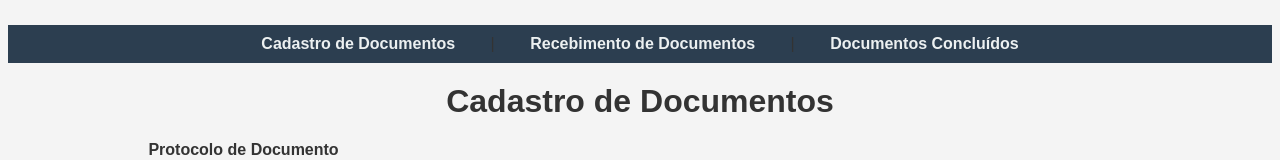
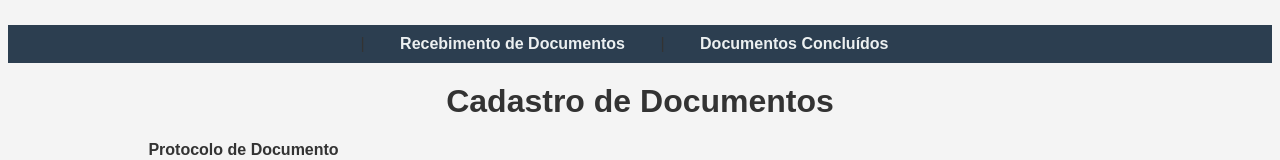
Before and after one commit to smspocoredondo/rh, a plain HTML site: page index.html in a window 1280 px wide. Shown: the top 160 px of the page. Drawn offline with Linux system fonts and the light colour scheme.

Commit message:
Update index.html
Signed-off-by: smspocoredondo <smspocoredondo@gmail.com>

```diff
--- a/index.html
+++ b/index.html
@@ -10,7 +10,7 @@
 
 <body>
     <nav>
-        <a href="envio.html">Cadastro de Documentos</a> |
+       |
         <a href="recebimento.html">Recebimento de Documentos</a> |
         <a href="concluidos.html">Documentos Concluídos</a>
     </nav>
```
